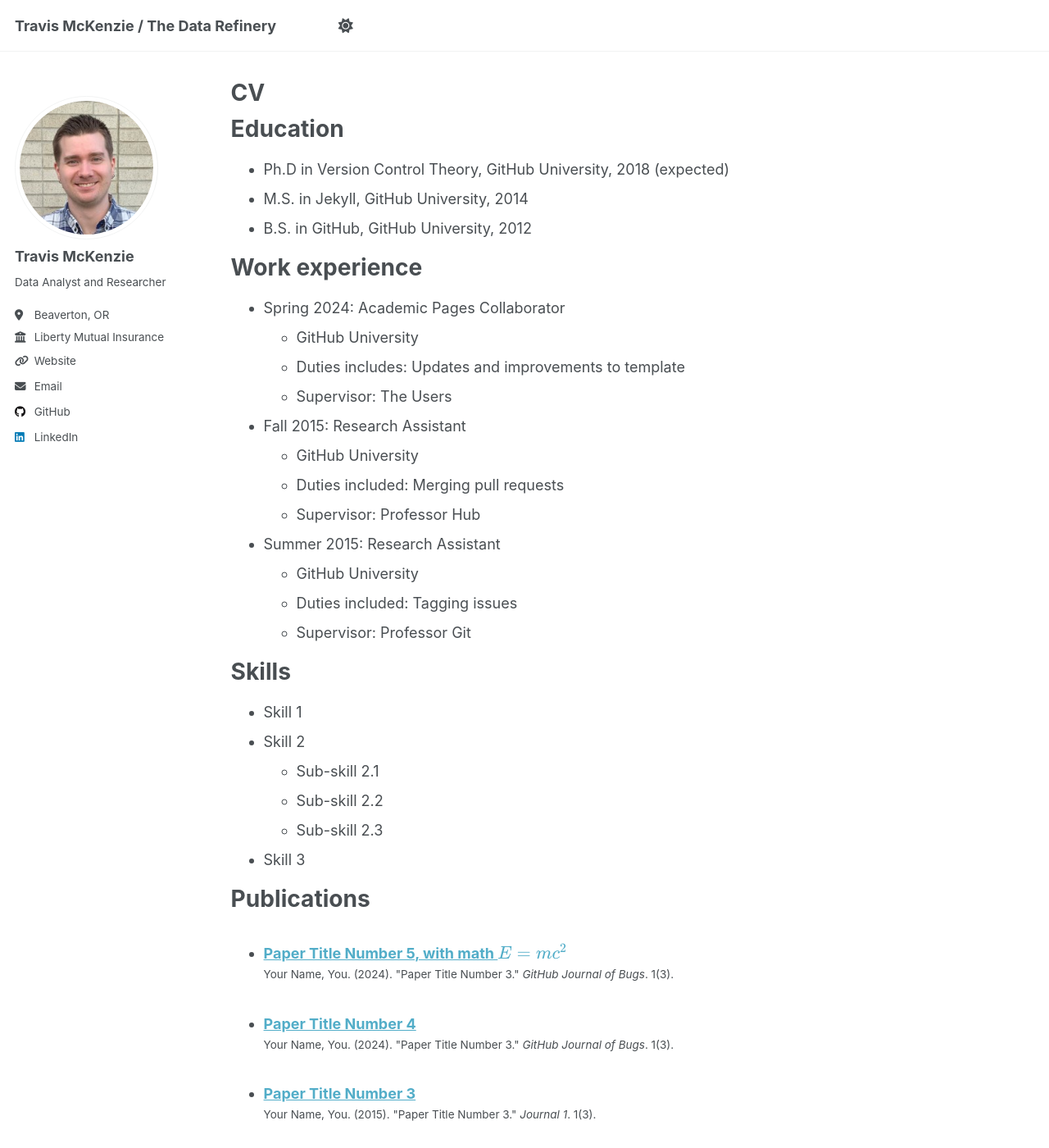
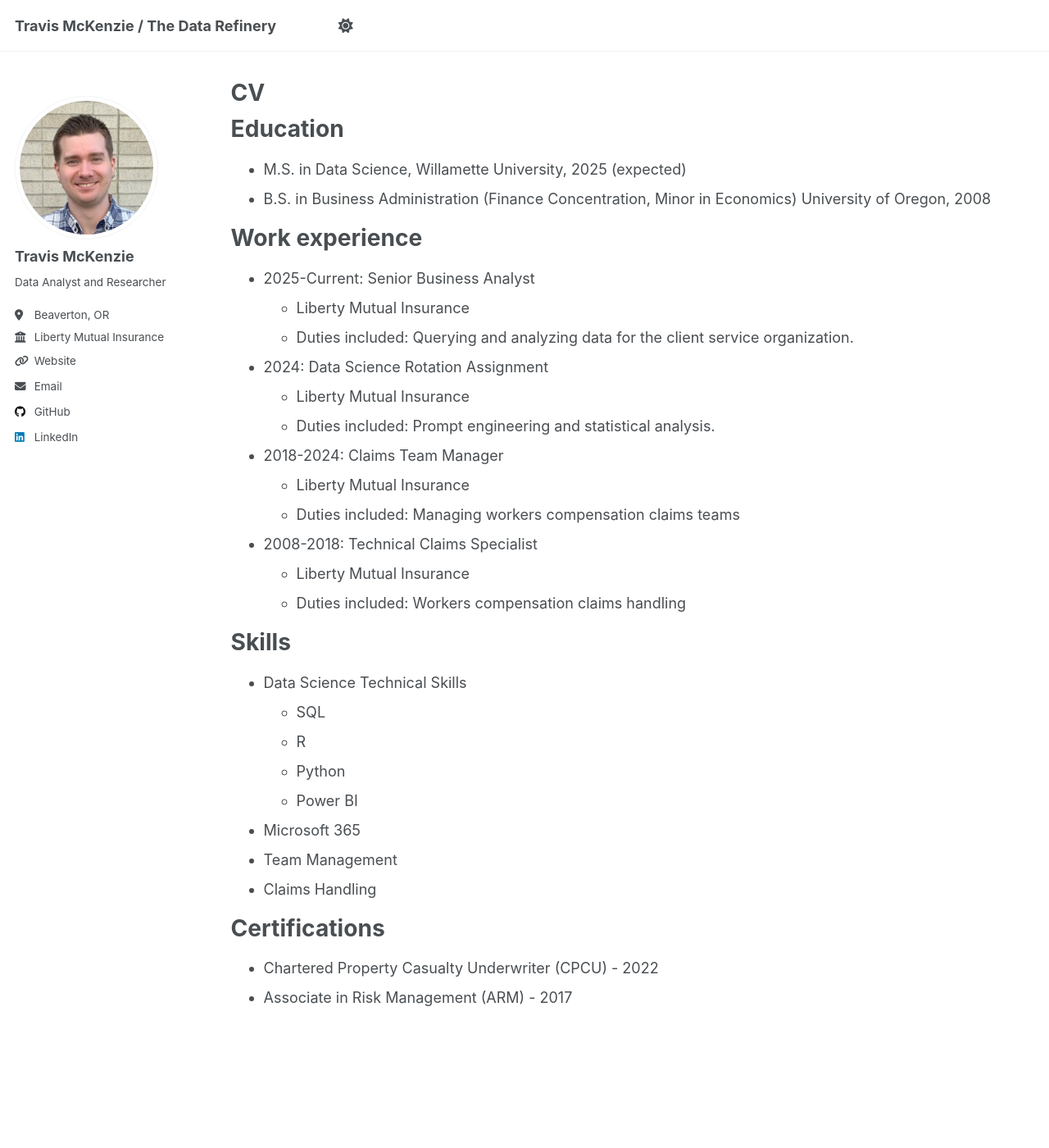
Before and after one commit to TDMckenzie/Refinery, a Jekyll site: the page built from _pages/cv.md, in a window 1280 px wide and 1400 px high. Shown: the whole window at 82% size. Built offline with Jekyll 4.4.1, drawn with Linux system fonts in a browser that asks for light colours; some of the changed text lies outside the part shown.

Commit message:
cv updates

```diff
--- a/_pages/cv.md
+++ b/_pages/cv.md
@@ -11,54 +11,39 @@ redirect_from:
 
 Education
 ======
-* Ph.D in Version Control Theory, GitHub University, 2018 (expected)
-* M.S. in Jekyll, GitHub University, 2014
-* B.S. in GitHub, GitHub University, 2012
+* M.S. in Data Science, Willamette University, 2025 (expected)
+* B.S. in Business Administration (Finance Concentration, Minor in Economics) University of Oregon, 2008
 
 Work experience
 ======
-* Spring 2024: Academic Pages Collaborator
-  * GitHub University
-  * Duties includes: Updates and improvements to template
-  * Supervisor: The Users
+* 2025-Current: Senior Business Analyst
+  * Liberty Mutual Insurance
+  * Duties included: Querying and analyzing data for the client service organization.
 
-* Fall 2015: Research Assistant
-  * GitHub University
-  * Duties included: Merging pull requests
-  * Supervisor: Professor Hub
+* 2024: Data Science Rotation Assignment
+  * Liberty Mutual Insurance
+  * Duties included: Prompt engineering and statistical analysis.
 
-* Summer 2015: Research Assistant
-  * GitHub University
-  * Duties included: Tagging issues
-  * Supervisor: Professor Git
+* 2018-2024: Claims Team Manager
+  * Liberty Mutual Insurance
+  * Duties included: Managing workers compensation claims teams
+
+* 2008-2018: Technical Claims Specialist
+  * Liberty Mutual Insurance
+  * Duties included: Workers compensation claims handling
 
 Skills
 ======
-* Skill 1
-* Skill 2
-  * Sub-skill 2.1
-  * Sub-skill 2.2
-  * Sub-skill 2.3
-* Skill 3
+* Data Science Technical Skills
+  * SQL
+  * R
+  * Python
+  * Power BI
+* Microsoft 365
+* Team Management
+* Claims Handling
 
-Publications
+Certifications
 ======
-  <ul>{% for post in site.publications reversed %}
-    {% include archive-single-cv.html %}
-  {% endfor %}</ul>
-
-Talks
-======
-  <ul>{% for post in site.talks reversed %}
-    {% include archive-single-talk-cv.html  %}
-  {% endfor %}</ul>
-
-Teaching
-======
-  <ul>{% for post in site.teaching reversed %}
-    {% include archive-single-cv.html %}
-  {% endfor %}</ul>
-
-Service and leadership
-======
-* Currently signed in to 43 different slack teams
+* Chartered Property Casualty Underwriter (CPCU) - 2022
+* Associate in Risk Management (ARM) - 2017
```
